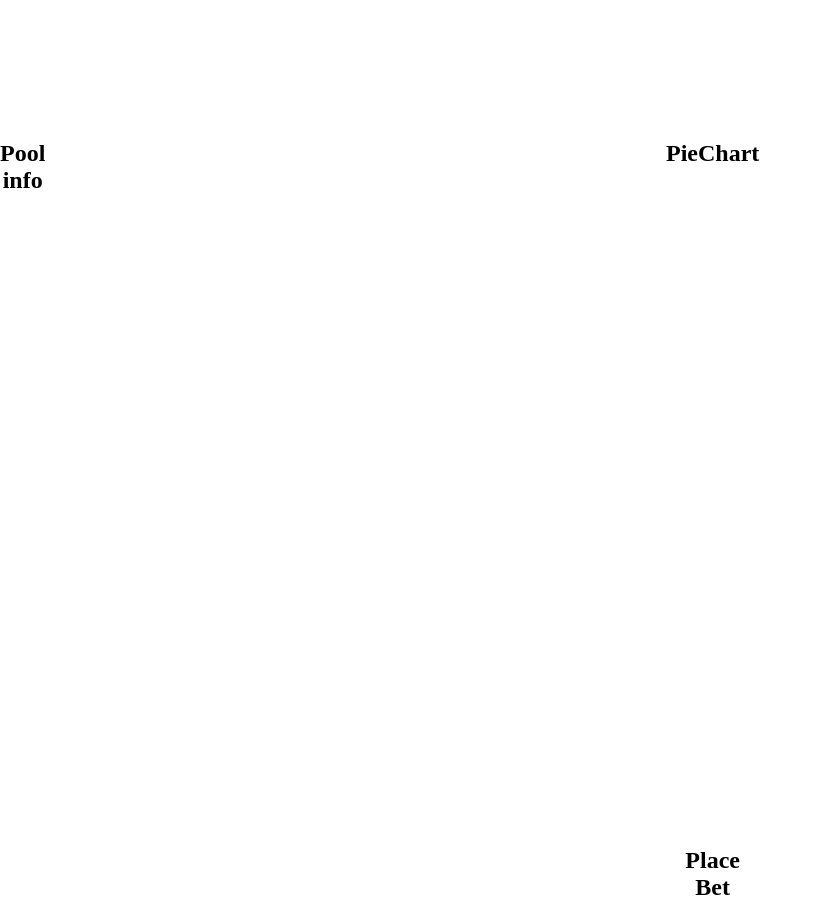
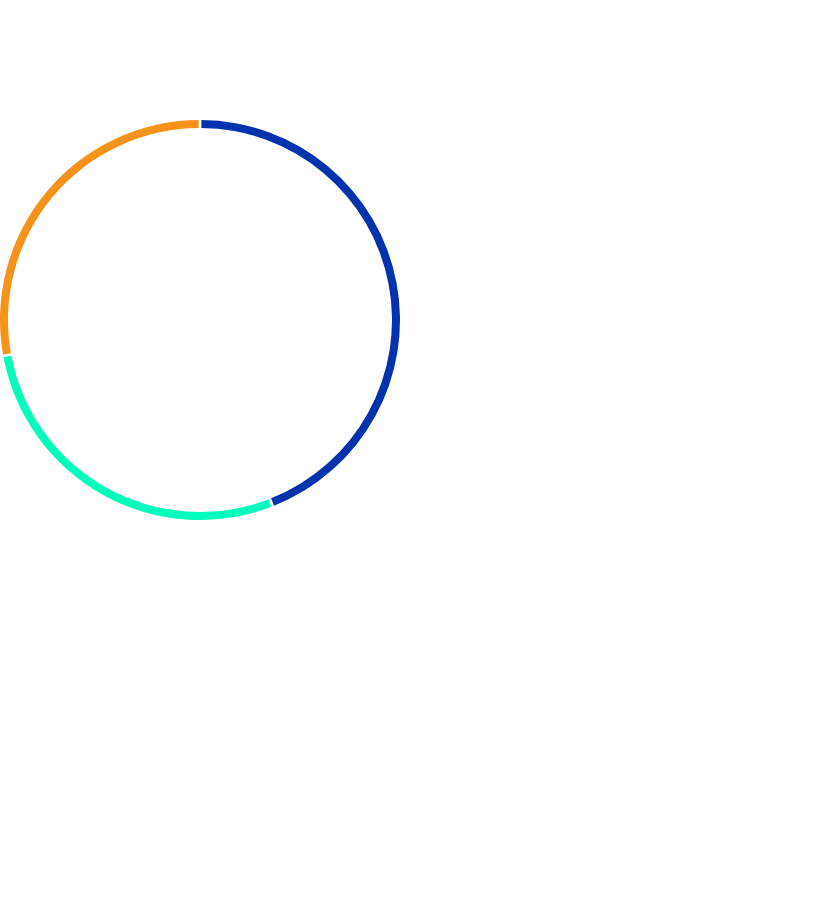
Before and after one commit to VadimasKo/GamblingSmartContract, a React (Create React App) app in the folder frontend/: page / in a window 1280 px wide. Shown: the part 700-1620 px from the top of the page, without its empty margins (0-823 px from the left). Built offline with nearby package versions, Linux system fonts and the light colour scheme.

Commit message:
Pie Chart placeholder

```diff
--- a/frontend/package.json
+++ b/frontend/package.json
@@ -10,6 +10,9 @@
     "@types/node": "^12.0.0",
     "@types/react": "^17.0.0",
     "@types/react-dom": "^17.0.0",
+    "@visx/group": "^2.1.0",
+    "@visx/shape": "^2.4.0",
+    "@visx/text": "^2.3.0",
     "react": "^17.0.2",
     "react-dom": "^17.0.2",
     "react-scripts": "4.0.3",
--- a/frontend/src/components/bettingPage/BettingPage.tsx
+++ b/frontend/src/components/bettingPage/BettingPage.tsx
@@ -1,19 +1,9 @@
+import { PieChart } from "../pieChart/PieChart"
+
 export const BettingPage = () => {
   return (
-    <div style={{ height: "100vh", textAlign:'center', display: 'flex', justifyContent: 'space-between', overflow: 'hidden' }}>
-      <div>
-          <div>
-              <h2>Pool info</h2>
-          </div>
-      </div>
-      <div>
-        <div><h2>PieChart</h2></div>
-        <div style={{ padding: '40rem'}}><h2>Place Bet</h2></div>
-      </div>
-      <div>
-          <div><h2>Client Info</h2></div>
-      </div>
-
+    <div style={{ height: "100vh"}}>
+        <PieChart/>
     </div>
   )
 }
--- /dev/null
+++ b/frontend/src/components/pieChart/PieChart.tsx
@@ -0,0 +1,65 @@
+import { useState } from "react"
+import { Pie }      from "@visx/shape"
+import { Group }    from "@visx/group"
+import { Text }     from "@visx/text"
+
+const coins = [
+    { symbol: "ADA", amount: 200, color: "#0033ad", inUSD: 1.48 },
+    { symbol: "SQL", amount: 5, color: "#00ffbd", inUSD: 37.6 },
+    { symbol: "Kar", amount: 0.005, color: "#F7931A", inUSD: 37363 },
+
+]
+
+
+
+export const PieChart = () => {
+  const [active, setActive] = useState<any>(null)
+
+  const width = 400
+  const half = width / 2
+
+  return (
+    <div>
+      <svg width={width} height={width}>
+          <Group top={half} left={half}>
+            <Pie
+              data={coins}
+              pieValue={data => data.amount * data.inUSD}
+              outerRadius={half}
+              innerRadius={({data}) => {
+                const size = active && active.symbol === data.symbol ? 12 : 8
+                return half - size
+              }}
+              padAngle={0.01}
+            >
+             {pie => {
+               return pie.arcs.map(arc => {
+                 return (
+                   <g
+                     key={arc.data.symbol}
+                     onMouseEnter={() => setActive(arc.data)}
+                     onMouseLeave={() => setActive(null)}
+                    >
+                      <path d={pie.path(arc) || undefined} fill={arc.data.color}></path>
+                    </g>
+                 )
+               })
+             }}
+            </Pie>
+
+             {active && (
+               <>
+                  <Text textAnchor='middle' fill='FFF' dy={-20}>
+                    {`$${active.amount * active.inUSD}`}
+                  </Text>
+                  <Text textAnchor='middle' fill='FFF' fontSize={20} dy={20}>
+                    {`$${coins.length} Assets`}
+                  </Text>
+                </>
+             )}
+
+          </Group>
+      </svg>
+    </div>
+  )
+}
```
Also changed, not shown: 1 other file (tests, documents, lock files or other folders).
